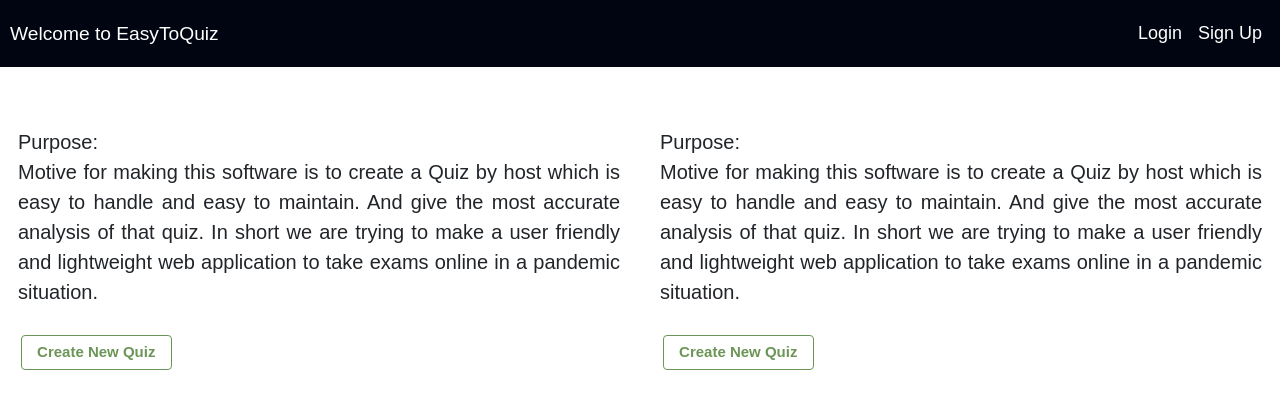
After one commit to Dhyey189/EasyToQuiz_project, a Django app: page /EasyToQuiz/ in a window 1280 px wide. The commit adds this page. Shown: the top 409 px of the page. Run offline with Django 3.2, Linux system fonts and the light colour scheme; some libraries are stand-ins or nearby versions.

Commit message:
commited by team #3

```diff
--- a/EasyToQuiz/EasyToQuiz/settings.py
+++ b/EasyToQuiz/EasyToQuiz/settings.py
@@ -79,7 +79,7 @@ WSGI_APPLICATION = 'EasyToQuiz.wsgi.application'
 DATABASES = {
     'default': {
         'ENGINE': 'django.db.backends.mysql',
-        'NAME': 'User_SignUp',
+        'NAME': 'user_signUp',
         'USER': 'root',
         'PASSWORD': '',
         'HOST':'localhost',
--- a/EasyToQuiz/EasyToQuiz/urls.py
+++ b/EasyToQuiz/EasyToQuiz/urls.py
@@ -5,5 +5,5 @@ from django.conf.urls import url
 
 urlpatterns = [
     path('admin/', admin.site.urls),
-    path('userlogin/',include('userlogin.urls')),
+    path('EasyToQuiz/',include('userlogin.urls'),name='EasyToQuiz'),
 ]
--- a/EasyToQuiz/userlogin/models.py
+++ b/EasyToQuiz/userlogin/models.py
@@ -5,3 +5,6 @@ class user_signup(models.Model):
     username = models.CharField(max_length=20)
     emailid = models.CharField(max_length=40)
     password = models.CharField(max_length=20)
+
+# class quiz_data(models.Model):
+#     quizname = models.CharField(max_length=40)
--- a/EasyToQuiz/userlogin/static/style.css
+++ b/EasyToQuiz/userlogin/static/style.css
@@ -1,36 +1,62 @@
 @import "https://use.fontawesome.com/releases/v5.5.0/css/all.css";
+:root{
+  --bg: #fff;
+  --fg: #000;
+  --color: #6b9658;
+}
 body{
   margin: 0;
   padding: 0;
   font-family: sans-serif;
-  background: url(2.jpg) no-repeat;
+
   background-size: cover;
+  background-attachment: fixed;
+  /* background-color: #000511; */
+}
+.mynav h4{
+  font-size: larger;
+  color: #ffffff;
+  margin:0 !important;
+  /* color: 000511; */
 }
 
-
-
+.mynav p{
+  font-size:large;
+  color: #ffffff !important;
+  margin:0 !important;
+  /* color: 000511; */
+}
 .box{
+  background-color: #e7e7e700;
   width: 280px;
+  /* margin: 10px; */
+  padding: 20px;
+  /* border-color: #000 !important; */
+  border: 2px solid #000511;
   position: absolute;
   top: 50%;
   left: 50%;
   transform: translate(-50%,-50%);
-  color: white;
+  color: #000511;
+  box-shadow: 5px 10px 5px 5px #444;
+  z-index: +2;
+  border-radius: 15px;
 }
 .box h1{
   float: left;
-  font-size: 40px;
-  border-bottom: 6px solid #6b9658;
-  margin-bottom: 50px;
-  padding: 13px 0;
+  font-size: 30px;
+  border-bottom: 6px solid var(--color);
+  margin-bottom: 20px;
+  padding: 5px 0;
 }
+/* var(--color) */
 .textbox{
   width: 100%;
   overflow: hidden;
   font-size: 20px;
   padding: 8px 0;
   margin: 8px 0;
-  border-bottom: 1px solid #6b9658;
+  border-bottom: 1px solid var(--color);
 }
 .textbox i{
   width: 26px;
@@ -41,18 +67,19 @@ body{
   border: none;
   outline: none;
   background: none;
-  color: white;
+  color: rgb(7, 7, 7);
   font-size: 18px;
   width: 80%;
   float: left;
   margin: 0 10px;
 }
+
 .btn{
   width: 45%;
   background: none;
   background-color: transparent;
-  border: 1px solid #6b9658;
-  color: #6b9658;
+  border: 1px solid var(--color);
+  color: var(--color);
   padding: 5px;
   font-size: 15px;
   font-weight: bolder;
@@ -60,7 +87,7 @@ body{
   margin: 12px 3px;
 }
 .btn:hover{
-  background-color: #6b96587a;
+  background-color: var(--color);
   color: #fff;
 }
 
@@ -93,3 +120,35 @@ body{
   padding-top: 2px;
   padding-bottom: 2px;
 }
+/* .quiz-home-sec{
+  display: inline;
+} */
+.quiz-create-sec{
+  display: inline-block;
+  /* margin: 10px; */
+  /* float: left; */
+  font-size: 20px;
+  font-family: sans-serif;
+  /* border: 0px solid #000; */
+  padding: 10px 20px;
+  text-align: justify;
+}
+.quiz-create-sec .btn{
+  width: 25%;
+}
+.home{
+  margin: 10px;
+  margin-top: 50px;
+  border: 0px solid #000;
+}
+.dropdown:hover>.dropdown-menu {
+  display: block;
+}
+
+.dropdown>.dropdown-toggle:active {
+  /*Without this, clicking will make it sticky*/
+    pointer-events: none;
+}
+.quizdetails{
+  align-content: center;
+}
--- /dev/null
+++ b/EasyToQuiz/userlogin/templates/welcome.html
@@ -0,0 +1,79 @@
+{% load static %}
+<!DOCTYPE html>
+<html lang="en" dir="ltr">
+<head>
+  <meta charset="utf-8" >
+  <title>Easy To Quiz</title>
+  <link href="https://cdn.jsdelivr.net/npm/bootstrap@5.0.0-beta2/dist/css/bootstrap.min.css" rel="stylesheet" integrity="sha384-BmbxuPwQa2lc/FVzBcNJ7UAyJxM6wuqIj61tLrc4wSX0szH/Ev+nYRRuWlolflfl" crossorigin="anonymous">
+
+  <link rel="stylesheet" href="{% static 'style.css' %}">
+</head>
+<body style="background-color:white !important;">{% csrf_token %}
+
+ <nav class="navbar navbar-expand-sm navbar-dark mynav"  style="background-color:#000511 !important; padding : 12px 10px" >
+
+  	<h4>Welcome to EasyToQuiz</h4>
+  	<button class="navbar-toggler" type="button" data-toggle="collapse" data-target="#navbarSupportedContent" aria-controls="navbarSupportedContent" aria-expanded="false" aria-label="Toggle navigation">
+    <span class="navbar-toggler-icon"></span>
+  	</button>
+      <div class="collapse navbar-collapse justify-content-end" id="navbarSupportedContent"  >
+      {% if user.is_authenticated %}
+    	<ul class="navbar-nav ml-auto" >
+      		<li class="nav-item">
+
+        		<p class="nav-link"><i class="fas fa-user"></i>&nbsp;{{user.username}}</p><span class="sr-only">(current)</span>
+      		</li>
+      		<li class="nav-item">
+        		<a class="nav-link" href="/EasyToQuiz/signout"><p ><i class="fas fa-sign-out-alt"></i>&nbsp;Logout</p></a>
+      		</li>
+
+    	</ul>
+      {% else%}
+      <ul class="navbar-nav ml-auto" >
+      		<li class="nav-item">
+        		<a class="nav-link" href="/EasyToQuiz/login"><p style="color:white;margin:0 !important;">Login</p></a><span class="sr-only">(current)</span>
+      		</li>
+      		<li class="nav-item">
+        		<a class="nav-link" href="/EasyToQuiz/userregistration"><p style="color:white;margin:0 !important;">Sign Up</p></a>
+      		</li>
+
+    	</ul>
+      {% endif%}
+
+
+  	</div>
+</nav>
+<div class="home">
+<div class='row'>
+    <div class='quiz-create-sec col-md-6'>
+        <p>Purpose:<br>
+
+Motive for making this software is to create a Quiz by host
+which is easy to handle and easy to maintain. And give the most
+accurate analysis of that quiz. In short we are trying to make a user
+friendly and lightweight web application to take exams online in a
+pandemic situation.</p>
+	{% if user.is_authenticated %}
+		<a class="btn" href='/EasyToQuiz/createquiz'>Create New Quiz</a>
+	{% else %}
+	    <a class="btn" href='/EasyToQuiz/login'>Create New Quiz</a>
+
+	{% endif %}
+    </div>
+
+     <div class='quiz-create-sec col-md-6'>
+        <p>Purpose:<br>
+
+Motive for making this software is to create a Quiz by host
+which is easy to handle and easy to maintain. And give the most
+accurate analysis of that quiz. In short we are trying to make a user
+friendly and lightweight web application to take exams online in a
+pandemic situation.</p>
+    {% if user.is_authenticated %}
+		<a class="btn" href='#'>Create New Quiz</a>
+	{% else %}
+	    <a class="btn" href='/EasyToQuiz/login'>Create New Quiz</a>
+
+	{% endif %}
+    </div>
+</div>
--- a/EasyToQuiz/userlogin/urls.py
+++ b/EasyToQuiz/userlogin/urls.py
@@ -2,13 +2,15 @@ from django.contrib import admin
 from django.urls import path,include
 from . import views
 from django.conf.urls import url
-from .views import login, userregistration
+from .views import login, userregistration,welcome,logout,createquiz
 urlpatterns=[
 
     url(r'^login/$', login),
     path('login', views.login, name= 'login'),
+    path('signout', views.signout, name= 'signout'),
     url(r'^userregistration/$', userregistration),
     path('userregistration', views.userregistration, name= 'userregistration'),
-
+    path('', views.welcome, name='EasyToQuiz'),
+    path('createquiz', views.createquiz, name='createnewquiz'),
     # path('UserRegistration',views.register,name='register')
 ]
--- a/EasyToQuiz/userlogin/views.py
+++ b/EasyToQuiz/userlogin/views.py
@@ -5,18 +5,21 @@ from django.views import generic
 from django.template.context_processors import csrf
 from .models import user_signup
 from django.contrib.auth.models import User, auth
+from django.contrib.auth import logout
 # import mysql.connector
 from django.contrib import messages
 # Create your views here.
-
+def welcome(request):
+    return render(request, "welcome.html")
 def login(request):
     if request.method == 'POST':
         sname = request.POST.get('username', '')
         spass = request.POST.get('password', '')
         user = auth.authenticate(username=sname,password=spass)
         if user is not None:
-            messages.success(request,"Login Successfull!!!")
-            return render(request, "login.html")
+            # messages.success(request,"Login Successfull!!!")
+            auth.login(request,user)
+            return render(request, "welcome.html")
         else:
             messages.error(request,"Username or password invalid")
             return render(request,'login.html')
@@ -31,7 +34,7 @@ def userregistration(request):
         spass1 = request.POST.get('cpass','')
         if spass==spass1:
             if User.objects.filter(username=sname).exists():
-                messages.error(request,"username already exist.");
+                messages.error(request,"username already exist.")
                 return render(request, "userregistration.html")
             elif User.objects.filter(email=semail).exists():
                 messages.error(request,"This email is already connected to an account.")
@@ -40,9 +43,16 @@ def userregistration(request):
                 messages.success(request,"Register Successfull, please Login again for confirmation.")
                 s = User.objects.create_user(username = sname, email=semail, password=spass)
                 s.save()
-                return HttpResponseRedirect('/userlogin/login')
+                return HttpResponseRedirect('/EasyToQuiz/login')
         else:
             messages.error(request,"confirm password is not same as password! please check!")
             return render(request, "userregistration.html")
     else:
         return render(request, "userregistration.html")
+
+def signout(request):
+    logout(request)
+    return redirect("EasyToQuiz")
+
+def createquiz(request):
+    return render(request, "createquiz.html")
```
Also changed, not shown: EasyToQuiz/userlogin/templates/createquiz.html (added, +57 -0 lines), EasyToQuiz/userlogin/templates/login.html (+34 -19 lines), EasyToQuiz/userlogin/templates/userregistration.html (+15 -14 lines).
